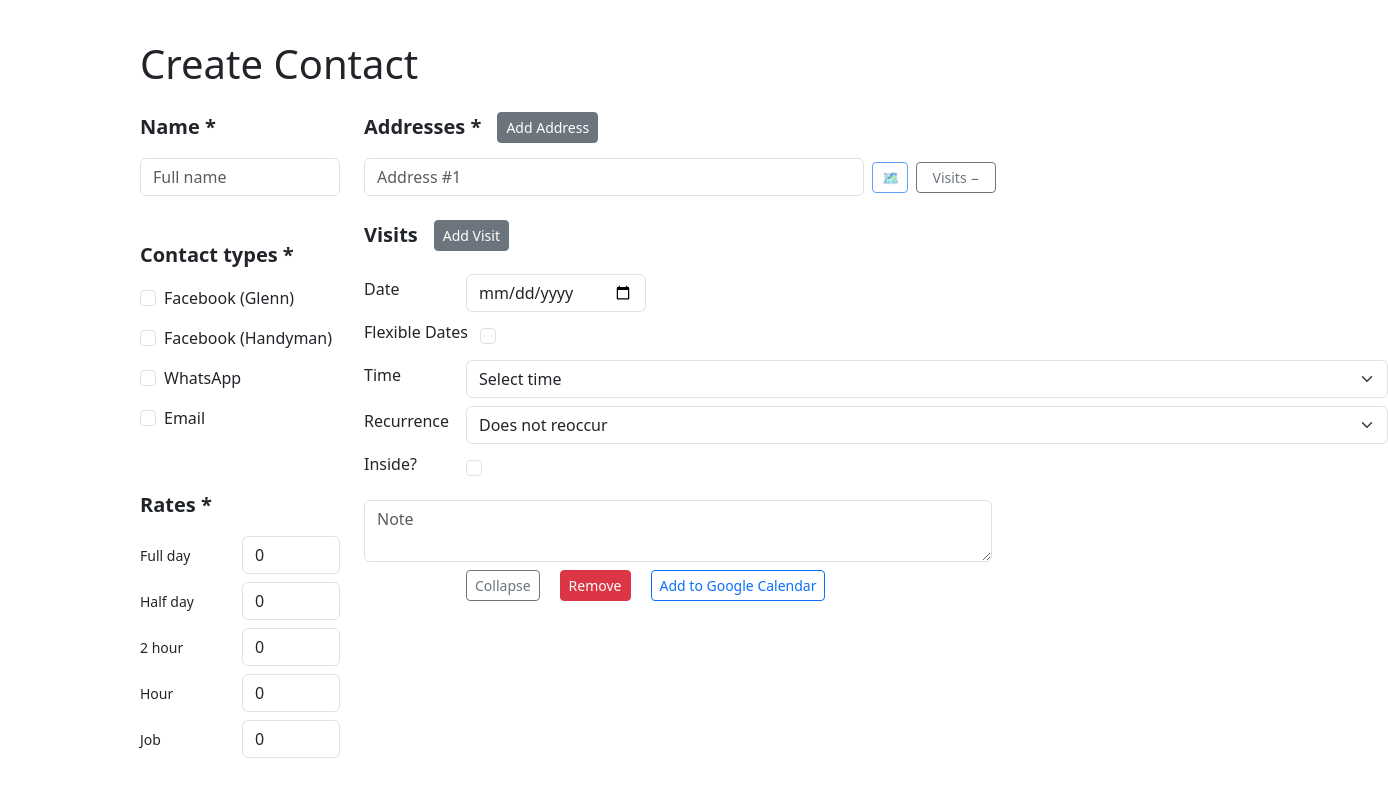
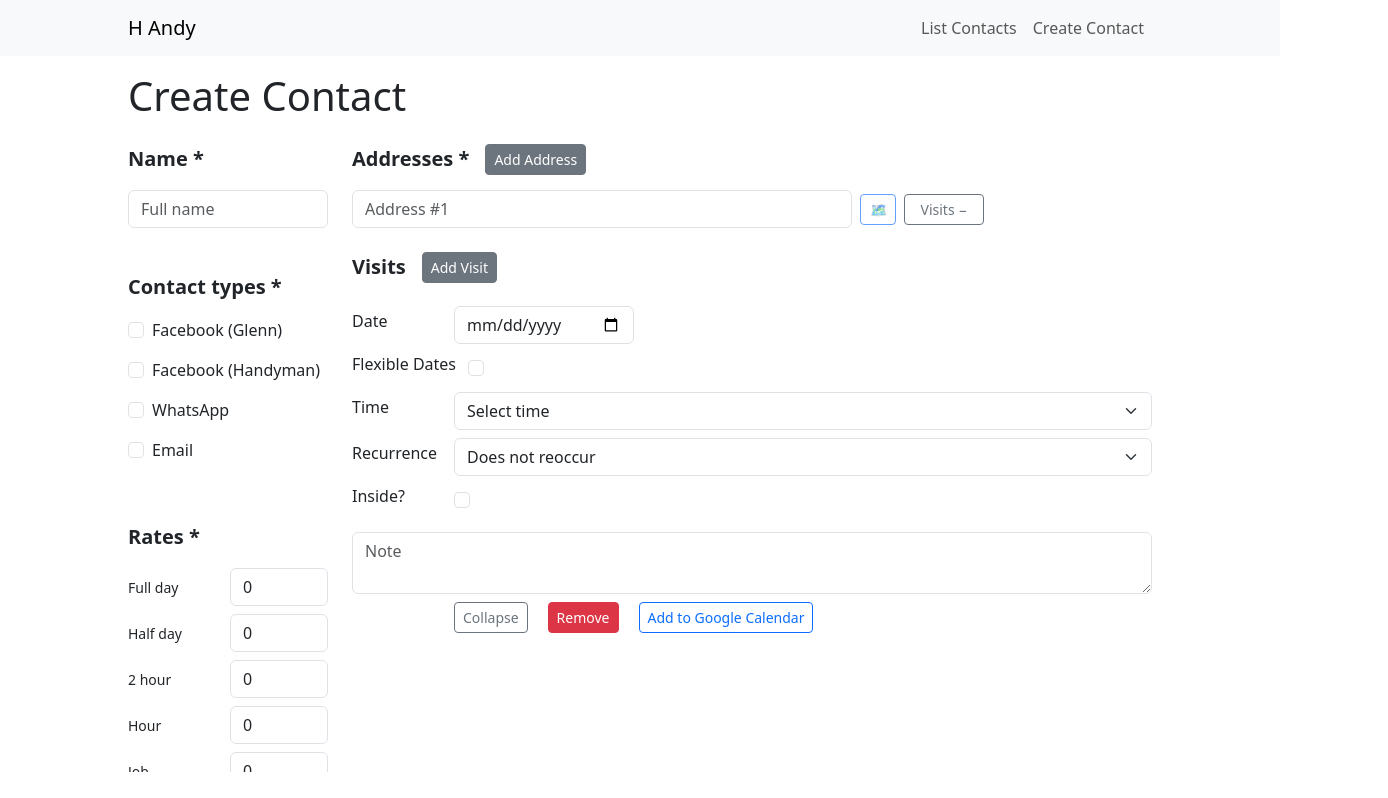
Before and after one commit to GlennPacker/Contact-Sched-Voice, a Next.js app: page /contacts/create in a window 1280 px wide. Shown: the top 798 px of the page, 1388 px wide, since content can reach past the window. Built offline with nearby package versions, Linux system fonts and the light colour scheme; no server answers.

Commit message:
update to an app instead of just a form

```diff
--- /dev/null
+++ b/components/Toolbar/Toolbar.jsx
@@ -0,0 +1,28 @@
+import React from 'react'
+import { Navbar, Nav, Container } from 'react-bootstrap'
+import Link from 'next/link'
+
+export default function Toolbar() {
+    return (
+        <Navbar bg="light" expand="sm" className="mb-3 w-100">
+            <Container fluid>
+                <div className="toolbar-inner">
+                    <Link href="/" passHref legacyBehavior>
+                        <Navbar.Brand>H Andy</Navbar.Brand>
+                    </Link>
+                    <Navbar.Toggle aria-controls="main-nav" />
+                    <Navbar.Collapse id="main-nav">
+                        <Nav className="ms-auto">
+                            <Link href="/contacts" passHref legacyBehavior>
+                                <Nav.Link>List Contacts</Nav.Link>
+                            </Link>
+                            <Link href="/contacts/create" passHref legacyBehavior>
+                                <Nav.Link>Create Contact</Nav.Link>
+                            </Link>
+                        </Nav>
+                    </Navbar.Collapse>
+                </div>
+            </Container>
+        </Navbar>
+    )
+}
--- a/components/Visit/Visits.module.scss
+++ b/components/Visit/Visits.module.scss
@@ -2,7 +2,6 @@
 	cursor: pointer;
 }
 .visit-note {
-	max-width: 628px;
 	margin-top: 8px;
 }
 .visits-root {
@@ -12,8 +11,8 @@
 	display: flex;
 	flex-direction: column;
 	height: 100%;
-	width: 80vw;
-	max-width: 100vw;
+	width: 100%;
+	max-width: 100%;
 }
 .visits-list-scroll {
 	max-height: 350px;
--- a/pages/_app.js
+++ b/pages/_app.js
@@ -1,7 +1,17 @@
 import React from 'react'
 import 'bootstrap/dist/css/bootstrap.min.css'
 import '../styles/globals.scss'
+import Toolbar from '../components/Toolbar/Toolbar'
 
 export default function MyApp({ Component, pageProps }) {
-  return <Component {...pageProps} />
+  return (
+    <>
+      <Toolbar />
+      <div className="app-frame">
+        <div className='app-container'>
+          <Component {...pageProps} />
+        </div>
+      </div>
+    </>
+  )
 }
--- a/pages/addresses/index.js
+++ b/pages/addresses/index.js
@@ -1,11 +1,9 @@
-import { Container } from 'react-bootstrap';
-
 export default function AddressListPage() {
 
   return (
-    <Container className="u-page-container">
+    <div>
       <h1>Address List</h1>
       <p>This page will display a list of addresses.</p>
-    </Container>
+    </div>
   );
 }
--- a/pages/contacts/create.jsx
+++ b/pages/contacts/create.jsx
@@ -1,5 +1,4 @@
 import Contact from '../../components/Contact/Contact'
-import { Container } from 'react-bootstrap'
 import Link from 'next/link'
 import { addContact } from '../../lib/contactService'
 import { useRouter } from 'next/router'
@@ -11,14 +10,10 @@ export default function NewContactPage() {
     return await addContact(contact)
   }
   return (
-    <Container className="u-page-container">
+    <div>
       <h1>Create Contact</h1>
 
       <Contact onSubmit={handleCreate} priceReviewDateReadOnly={true} />
-
-      <div className="u-mt-sm">
-        <Link href="/">Back home</Link>
-      </div>
-    </Container>
+    </div>
   )
 }
--- a/pages/contacts/index.jsx
+++ b/pages/contacts/index.jsx
@@ -1,11 +1,11 @@
 import React from 'react'
-import { Container, Table } from 'react-bootstrap'
+import { Table } from 'react-bootstrap'
 import Link from 'next/link'
 import { supabase } from '../../lib/supabaseClient'
 
 export default function ContactsPage({ contacts }) {
   return (
-        <Container className="u-page-container">
+    <>
       <div className="d-flex justify-content-between align-items-center mb-3">
         <h1>Contacts</h1>
         <Link href="/contacts/create">Create contact</Link>
@@ -35,7 +35,7 @@ export default function ContactsPage({ contacts }) {
           ))}
         </tbody>
       </Table>
-        </Container>
+    </>
   )
 }
 
--- a/styles/globals.scss
+++ b/styles/globals.scss
@@ -4,16 +4,20 @@
   max-width: 100%;
   box-sizing: border-box;
 }
+
 .form-grid__col1 .form-group:first-of-type {
   margin-top: 0;
 }
+
 .form-grid__col1 .section-title:first-of-type,
 .form-grid__col2 .section-title:first-of-type {
   padding-top: 0;
 }
+
 .form-grid__col1 .section-title:first-of-type {
   padding-top: 0;
 }
+
 .address-input-field {
   max-width: 500px;
   width: 100%;
@@ -23,6 +27,7 @@
   padding-bottom: 0.375rem;
   font-size: 1rem;
 }
+
 .section-title, .visits-caption {
   font-size: 1.25rem;
   font-weight: 600;
@@ -41,16 +46,43 @@ body {
   margin: 0;
 }
 
-body > div, #__next > div {
+body > div.app-frame, #__next > div.app-frame {
+  width: 100%;
+  max-width: 90vw;
+  margin-left: 10vw;
+  margin-right: 10vw;
+  box-sizing: border-box;
+  max-height: calc(100vh - 100px);
+  overflow: auto;
+}
+.app-container {
+	width: 80vw;
+}
+
+.toolbar-inner {
   width: 80vw;
   margin-left: auto;
   margin-right: auto;
   box-sizing: border-box;
+  display: flex;
+  align-items: center;
+  gap: 1rem;
+}
+
+.toolbar-inner .navbar-collapse {
+  display: flex !important;
+  align-items: center;
+}
+
+.toolbar-inner .navbar-toggler {
+  margin-left: 0.5rem;
+}
+
+.toolbar-inner .nav {
+  margin-left: auto;
 }
 
 .u-page-container {
-	padding-top: 40px;
-	margin-left: auto;
 }
 
 .u-mt-sm {
@@ -147,3 +179,167 @@ body > div, #__next > div {
     grid-column: auto;
   }
 }
+.review-date-input {
+	width: 180px !important;
+	min-width: 0;
+	max-width: 100%;
+	box-sizing: border-box;
+}
+.form-grid__col1 .form-group:first-of-type {
+	margin-top: 0;
+}
+.form-grid__col1 .section-title:first-of-type,
+.form-grid__col2 .section-title:first-of-type {
+	padding-top: 0;
+}
+.form-grid__col1 .section-title:first-of-type {
+	padding-top: 0;
+}
+.address-input-field {
+	max-width: 500px;
+	body {
+		margin: 0;
+	}
+
+	body > div.app-frame, #__next > div.app-frame {
+		width: 100%;
+		max-width: 80vw;
+		margin-left: auto;
+		margin-right: auto;
+		box-sizing: border-box;
+		max-height: 100vh;
+		overflow: auto;
+	}
+
+
+	.review-date-input {
+	  width: 180px !important;
+	  min-width: 0;
+	  max-width: 100%;
+	  box-sizing: border-box;
+	}
+	.form-grid__col1 .form-group:first-of-type {
+	  margin-top: 0;
+	}
+	.form-grid__col1 .section-title:first-of-type,
+	.form-grid__col2 .section-title:first-of-type {
+	  padding-top: 0;
+	}
+	.form-grid__col1 .section-title:first-of-type {
+	  padding-top: 0;
+	}
+	.address-input-field {
+	  max-width: 500px;
+	  width: 100%;
+	  box-sizing: border-box;
+	  min-height: 38px;
+	  padding-top: 0.375rem;
+	  padding-bottom: 0.375rem;
+	  font-size: 1rem;
+	}
+
+	html, body, #__next {
+	  height: 100%;
+	}
+
+	body {
+	  margin: 0;
+	}
+
+	body > div.app-frame, #__next > div.app-frame {
+	  width: 100%;
+	  max-width: 80vw;
+	  margin-left: auto;
+	  margin-right: auto;
+	  box-sizing: border-box;
+	  max-height: 100vh;
+	  overflow: auto;
+	}
+
+	.toolbar-inner {
+	  width: 80vw;
+	  margin-left: auto;
+	  margin-right: auto;
+	  box-sizing: border-box;
+	  display: flex;
+	  align-items: center;
+	  gap: 1rem;
+	}
+
+	.toolbar-inner .navbar-collapse {
+	  display: flex !important;
+	  align-items: center;
+	}
+
+	.toolbar-inner .navbar-toggler {
+	  margin-left: 0.5rem;
+	}
+
+	.toolbar-inner .nav {
+	  margin-left: auto;
+	}
+
+	.u-page-container {
+	}
+	flex-direction: column;
+	gap: 0.75rem;
+}
+
+.form-field-row {
+	display: flex;
+	align-items: center;
+	gap: 0.75rem;
+}
+
+.form-field-label {
+	width: 36%;
+	min-width: 90px;
+	margin-bottom: 0;
+}
+
+.form-field-control {
+	flex: 1;
+}
+
+.form-label.form-field-label.u-label-readonly {
+	color: rgba(0, 0, 0, 0.45) !important;
+	font-weight: 400 !important;
+}
+
+.u-input-readonly {
+	color: rgba(0, 0, 0, 0.45) !important;
+	background-color: transparent !important;
+	box-shadow: none !important;
+	cursor: default !important;
+}
+
+.form-control.u-input-readonly,
+.form-control[readonly].u-input-readonly {
+	color: rgba(0, 0, 0, 0.45) !important;
+	background-color: transparent !important;
+	box-shadow: none !important;
+	cursor: default !important;
+}
+
+.form-grid__actions {
+	grid-column: 1 / -1;
+}
+
+@media (max-width: 767px) {
+    .form-field-row {
+		flex-direction: column;
+		align-items: stretch;
+	}
+	.form-field-label {
+		width: auto;
+	}
+	.form-grid {
+		grid-template-columns: 1fr;
+	}
+	.form-grid__rates {
+		grid-column: auto;
+	}
+	.form-grid__actions {
+		grid-column: auto;
+	}
+}
```
Lines whose indentation alone changed are shown as unchanged.
